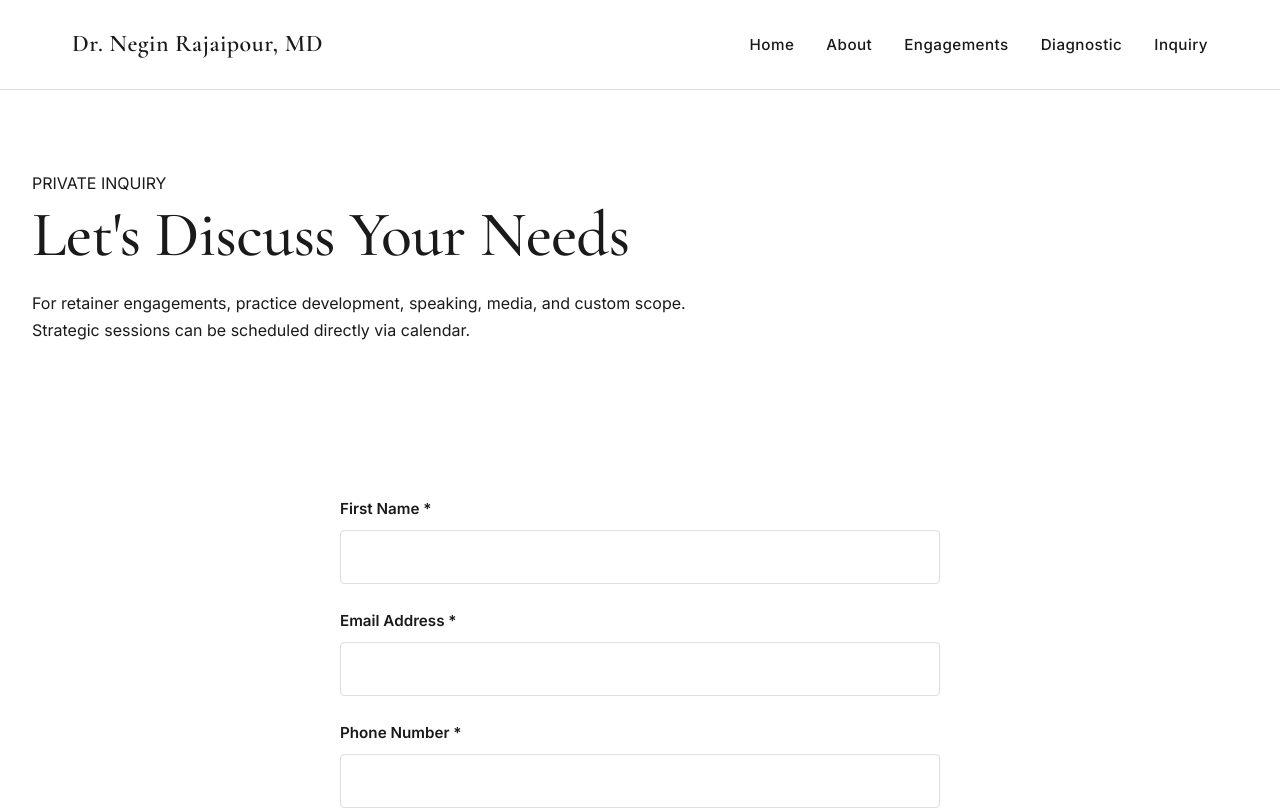
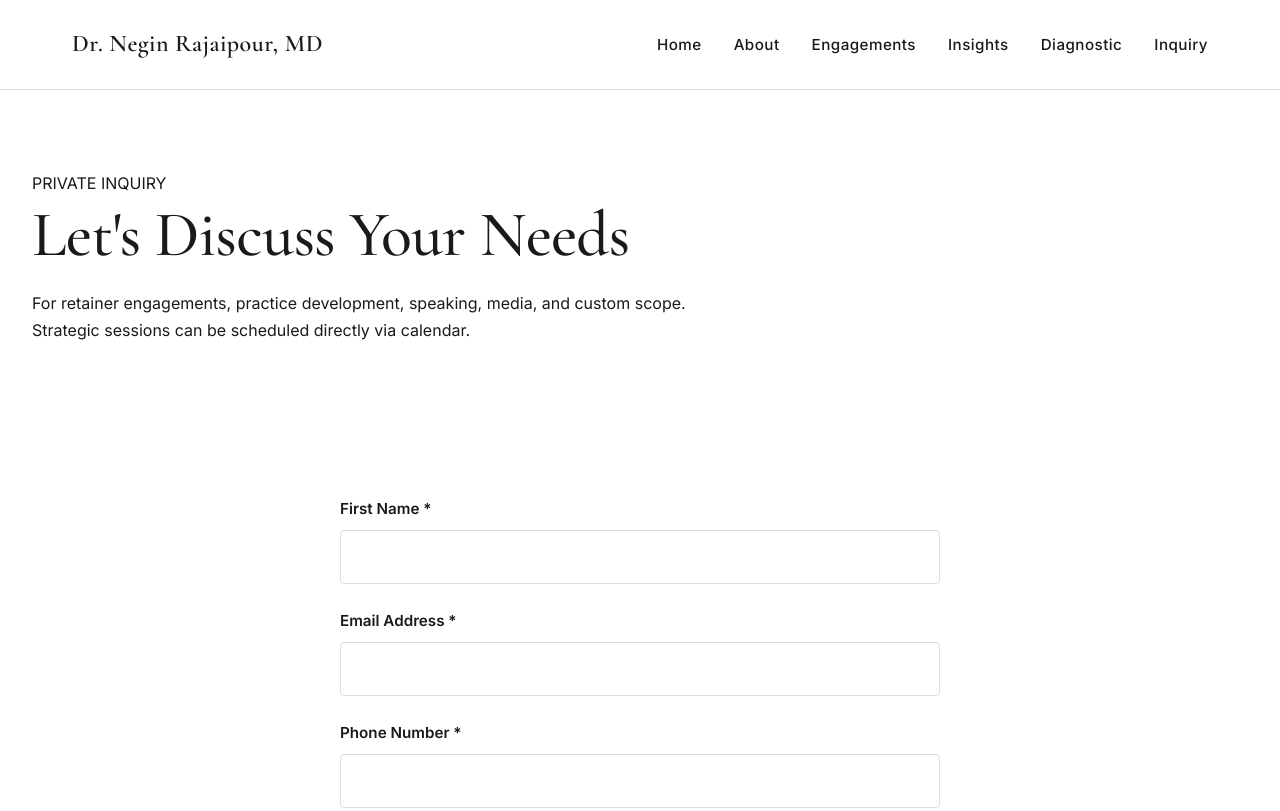
Before and after one commit to drneginr/neginrajaipourmd-com, a website: page public/private-inquiry.html in a window 1280 px wide. Shown: the top 811 px of the page. Drawn offline with nearby package versions, Linux system fonts and the light colour scheme.

Commit message:
Add Insights link to private inquiry page navigation
Added missing Insights navigation link to ensure consistent
navigation across all pages.

Co-Authored-By: Claude Sonnet 4.5 <noreply@anthropic.com>

```diff
--- a/public/private-inquiry.html
+++ b/public/private-inquiry.html
@@ -22,6 +22,7 @@
         <li><a href="/">Home</a></li>
         <li><a href="/#about">About</a></li>
         <li><a href="/#engagements">Engagements</a></li>
+        <li><a href="/insights.html">Insights</a></li>
         <li><a href="/diagnostic/">Diagnostic</a></li>
         <li><a href="/private-inquiry.html">Inquiry</a></li>
       </ul>
```
